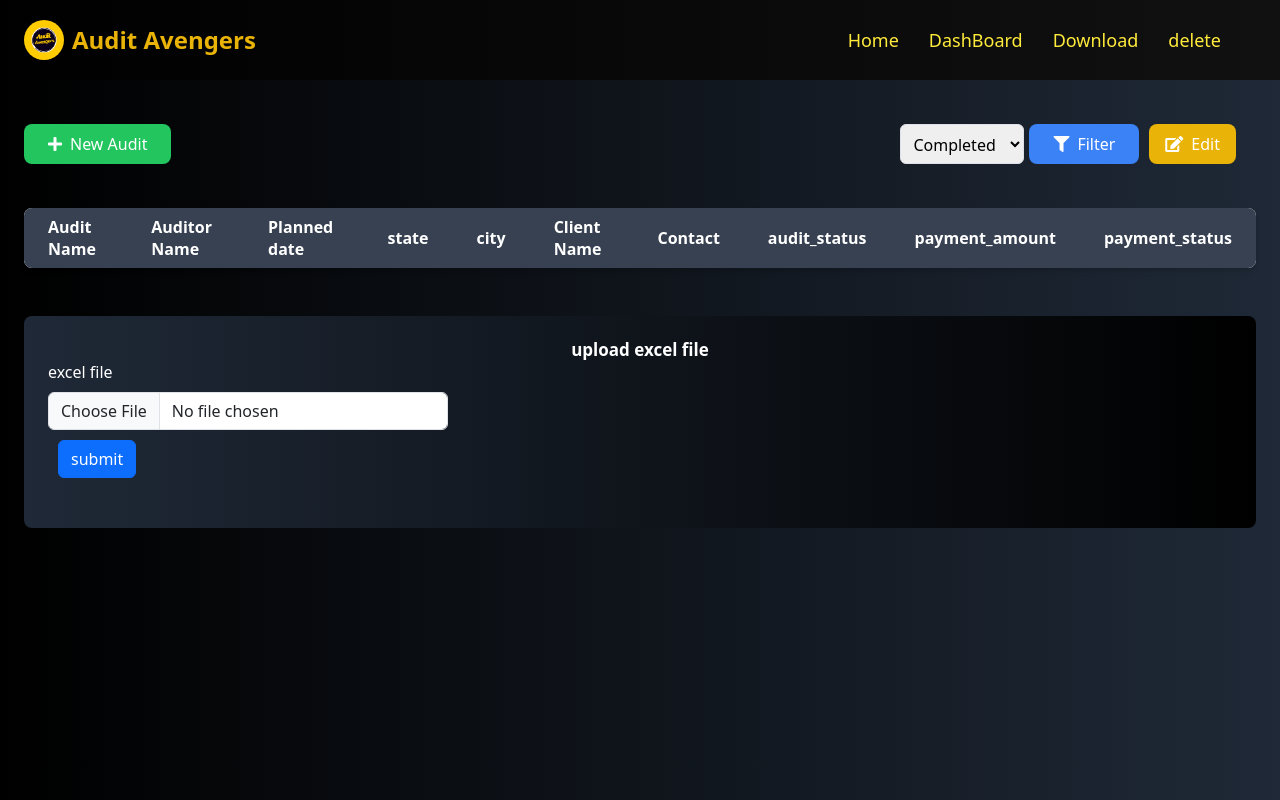
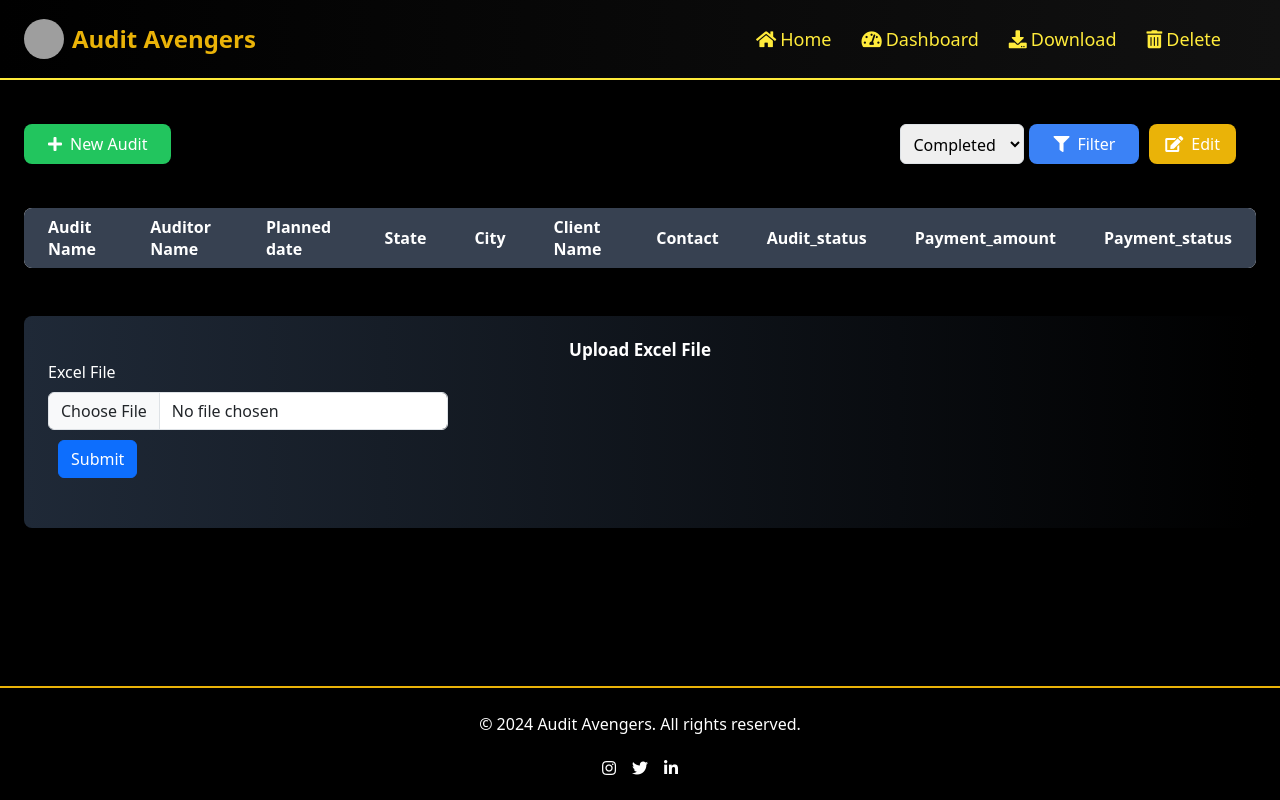
Before and after one commit to Rajesh-koneru/Audit-Avenger, a Flask app: page /report in a window 1280 px wide. Run offline with Flask 3, Linux system fonts and the light colour scheme; lists and menus that the app fills with data are empty; some libraries are stand-ins or nearby versions; grey boxes are pictures that could not be loaded.

Commit message:
Update report1.html

```diff
--- a/audit_tarcker/templates/report1.html
+++ b/audit_tarcker/templates/report1.html
@@ -8,10 +8,11 @@
   <script src="https://cdn.tailwindcss.com">
   </script>
   <link href="https://cdnjs.cloudflare.com/ajax/libs/font-awesome/5.15.3/css/all.min.css" rel="stylesheet"/>
-  <link href="https://cdn.jsdelivr.net/npm/bootstrap@5.3.0/dist/css/bootstrap.min.css" rel="stylesheet">
-  <link href="https://fonts.googleapis.com/css2?family=Roboto:wght@400;500;700&amp;display=swap" rel="stylesheet"/>
-  <link rel="icon" type="image/png" href="{{ url_for('static', filename='2.png') }}">
-  <script src="https://cdnjs.cloudflare.com/ajax/libs/xlsx/0.18.5/xlsx.full.min.js"></script>
+  <link href="https://cdn.jsdelivr.net/npm/bootstrap@5.3.0/dist/css/bootstrap.min.css" rel="stylesheet"/>
+  <link href="https://fonts.googleapis.com/css2?family=Roboto:wght@400;500;700&amp;display=swap" rel="stylesheet">
+   <link href="{{ url_for('static', filename='2.png') }}" rel="icon" type="image/png"/>
+   <script src="https://cdnjs.cloudflare.com/ajax/libs/xlsx/0.18.5/xlsx.full.min.js">
+   </script>
    <style>
     #filter_div{
          display:flex;
@@ -32,6 +33,7 @@
     header{
         background: linear-gradient(to right, #000000, #111111);
         height:10vh;
+        border-bottom: 2px solid #FFEB3B;
     }
       #navbar {
             display: flex;
@@ -140,44 +142,68 @@
       padding:8px;
   }
    </style>
+  </link>
  </head>
- <body class="bg-gradient-to-l from-gray-800 to-black text-white">
+ <body class="bg-black text-white flex flex-col min-h-screen">
   <header class="text-yellow-500 p-4 flex justify-between items-center">
    <div class="flex items-center">
-    <img alt="Audit Avengers logo with a shield icon" class="h-10 w-10 mr-2" height="50" src="{{ url_for('static', filename='2.png') }}" width="50px" style="border-radius:35px"/>
+    <img alt="Audit Avengers logo " class="h-10 w-10 mr-2" height="50" src="https://ik.imagekit.io/yaeed3jhi/Picsart_25-02-08_21-13-53-074.png?updatedAt=1741186239202" style="border-radius:35px" width="50"/>
     <h1 class="text-2xl font-bold">
      Audit Avengers
     </h1>
    </div>
    <nav class="flex space-x-4" id="navbar">
     <ul class="nav-links">
-       <li> <a class="text-yellow-500 hover:text-yellow-300" href="/" >
+     <li>
+      <a class="text-yellow-500 hover:text-yellow-300 flex items-center" href="/home">
+       <i class="fas fa-home mr-1">
+       </i>
        Home
-       </a></li>
-        <li><a class="text-yellow-500 hover:text-yellow-300" href="/dashboard" >
-         DashBoard
-        </a></li>
-        <li><a class="text-yellow-500 hover:text-yellow-300" href="/admin /download">
+      </a>
+     </li>
+     <li>
+      <a class="text-yellow-500 hover:text-yellow-300 flex items-center" href="/dashboard">
+       <i class="fas fa-tachometer-alt mr-1">
+       </i>
+       Dashboard
+      </a>
+     </li>
+     <li>
+      <a class="hover:text-yellow-300 flex items-center" href="/admin/download">
+       <i class="fas fa-download mr-1">
+       </i>
        Download
-        </a></li>
-        <li><a class="text-yellow-500 hover:text-yellow-300" href="/admin/delete_data">delete</a></li>
+      </a>
+     </li>
+     <li>
+      <a class="text-yellow-500 hover:text-yellow-300 flex items-center" href="/admin/delete_data">
+       <i class="fas fa-trash-alt mr-1">
+       </i>
+       Delete
+      </a>
+     </li>
     </ul>
    </nav>
-   <div class="hamburger" onclick="toggleMenu()">☰</div>
+   <div class="hamburger" onclick="toggleMenu()">
+    ☰
+   </div>
   </header>
-
-  <main class="p-6">
-
-   <div class="flex justify-between items-center mb-4" >
+  <main class="p-6 flex-grow">
+   <div class="flex justify-between items-center mb-4">
     <div class="flex items-center space-x-2" id="search_div">
-            <a class="bg-green-500 text-white px-4 py-2 rounded-lg flex items-center gap-2 hover:bg-green-700 transition" id="newAuditBtn" href="/admin/manual_data">
-                <i class="fas fa-plus"></i> New Audit
+     <a class="bg-green-500 text-white px-4 py-2 rounded-lg flex items-center gap-2 hover:bg-green-700 transition" href="/admin/manual_data" id="newAuditBtn">
+      <i class="fas fa-plus">
+      </i>
+      New Audit
      </a>
     </div>
-    <div><small id="successMsg">hello how are you</small></div>
-    <div  id="filter_div">
-     <select class="p-2 border border-gray-300 rounded-md" style="margin:10px 5px; color:black;height:40px;" id="filter">
-
+    <div>
+     <small id="successMsg">
+      Hello how are you...
+     </small>
+    </div>
+    <div id="filter_div">
+     <select class="p-2 border border-gray-300 rounded-md" id="filter" style="margin:10px 5px; color:black;height:40px;">
       <option value="Completed">
        Completed
       </option>
@@ -188,18 +214,21 @@
        In Progress
       </option>
      </select>
-
-     <button class="bg-blue-500 text-white px-4 py-2 rounded-lg flex items-center gap-2 hover:bg-blue-700 transition" id="filterBtn" style="height:40px; margin-top:10px;" >
-    <i class="fas fa-filter"></i> Filter
+     <button class="bg-blue-500 text-white px-4 py-2 rounded-lg flex items-center gap-2 hover:bg-blue-700 transition" id="filterBtn" style="height:40px; margin-top:10px;">
+      <i class="fas fa-filter">
+      </i>
+      Filter
      </button>
      <button class="bg-yellow-500 text-white px-3 py-2 rounded-lg flex items-center gap-2 hover:bg-yellow-700 transition" id="editBtn" style="height:40px;margin:10px;">
-      <i class="fas fa-edit"></i> Edit
+      <i class="fas fa-edit">
+      </i>
+      Edit
      </button>
     </div>
    </div>
    <div id="scroll_div" style="color:black">
     <table class="min-w-full bg-white shadow-md rounded-lg overflow-hidden" style="color:black">
-          <thead class="bg-gray-700 text-white" >
+     <thead class="bg-gray-700 text-white">
       <tr id="head">
        <th class="py-2 px-4 text-left">
         Audit Name
@@ -211,10 +240,10 @@
         Planned date
        </th>
        <th class="py-2 px-4 text-left">
-            state
+        State
        </th>
        <th class="py-2 px-4 text-left">
-             city
+        City
        </th>
        <th class="py-2 px-4 text-left">
         Client Name
@@ -223,13 +252,13 @@
         Contact
        </th>
        <th class="py-2 px-4 text-left">
-             audit_status
+        Audit_status
        </th>
        <th class="py-2 px-4 text-left">
-             payment_amount
+        Payment_amount
        </th>
        <th class="py-2 px-4 text-left">
-             payment_status
+        Payment_status
        </th>
       </tr>
      </thead>
@@ -239,19 +268,48 @@
      </tbody>
     </table>
    </div>
-   <div class="container mt-5 bg-gradient-to-r from-gray-800 to-black p-6 rounded-lg"  id="form">
-        <h1 style="font-weight:bold; font-size:17px; text-align:center;" id="label_file">upload excel file</h1>
+   <div class="container mt-5 bg-gradient-to-r from-gray-800 to-black p-6 rounded-lg" id="form">
+    <h1 id="label_file" style="font-weight:bold; font-size:17px; text-align:center;">
+     Upload Excel File
+    </h1>
     <form id="form1">
-         <div  style="max-width:400px; margin-top:0px;">
-             <label for="fileInput" class="form-label" >excel file</label>
-             <input type="file" class= "form-control" accept=".xlsx, .xls" id="fileInput" >
+     <div style="max-width:400px; margin-top:0px;">
+      <label class="form-label" for="fileInput">
+       Excel File
+      </label>
+      <input accept=".xlsx, .xls" class="form-control" id="fileInput" type="file"/>
      </div>
-         <button type="submit" class="btn btn-primary" id="uploadButton" style="margin:10px;" >submit</button>
+     <button class="btn btn-primary" id="uploadButton" style="margin:10px;" type="submit">
+      Submit
+     </button>
     </form>
    </div>
   </main>
-  <script src="/static/java/adminReport.js"></script>
-  <script src="https://cdn.jsdelivr.net/npm/bootstrap@5.3.0/dist/js/bootstrap.bundle.min.js"></script>
+  <footer class="bg-black text-white p-4 mt-10 border-t-2 border-yellow-500">
+   <div class="container mx-auto text-center">
+    <p>
+     © 2024 Audit Avengers. All rights reserved.
+    </p>
+    <div class="flex justify-center space-x-4 mt-4">
+     <a class="hover:text-yellow-500" href="#">
+      <i class="fab fa-instagram">
+      </i>
+     </a>
+     <a class="hover:text-yellow-500" href="#">
+      <i class="fab fa-twitter">
+      </i>
+     </a>
+     <a class="hover:text-yellow-500" href="#">
+      <i class="fab fa-linkedin-in">
+      </i>
+     </a>
+    </div>
+   </div>
+  </footer>
+  <script src="/static/java/adminReport.js">
+  </script>
+  <script src="https://cdn.jsdelivr.net/npm/bootstrap@5.3.0/dist/js/bootstrap.bundle.min.js">
+  </script>
   <script>
    function toggleMenu() {
             document.querySelector(".nav-links").classList.toggle("show");
```
Lines whose indentation alone changed are shown as unchanged.
